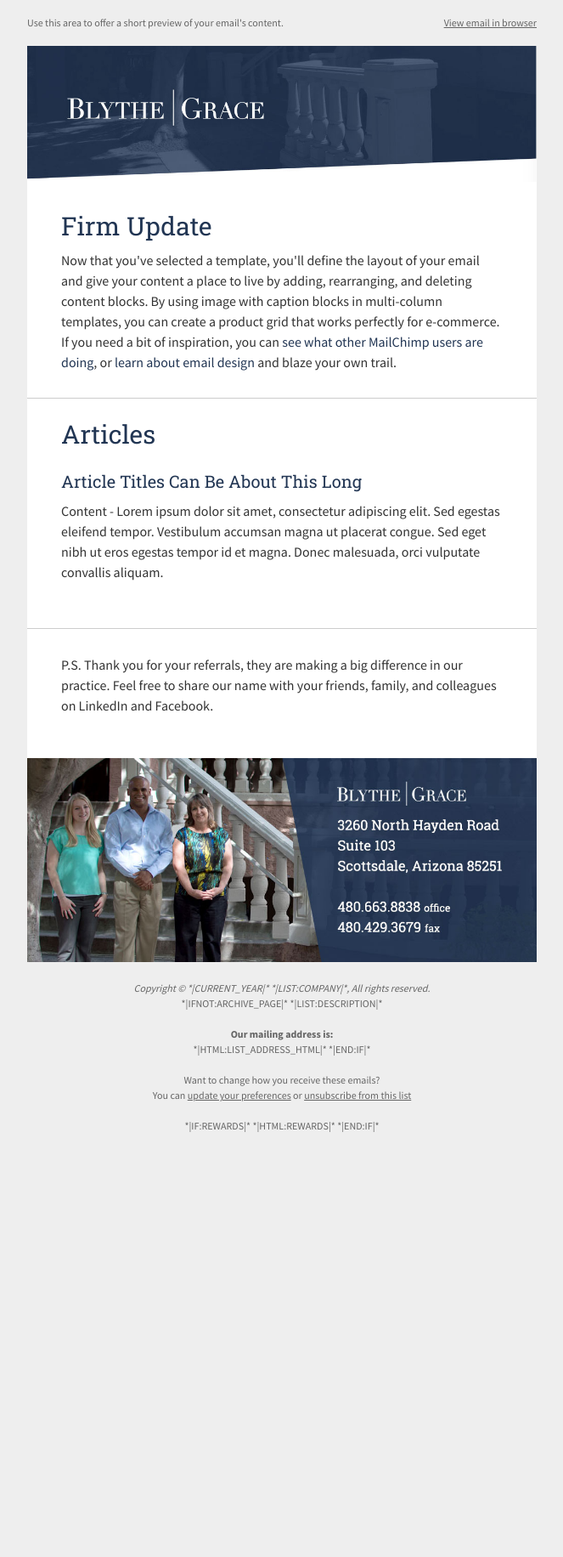
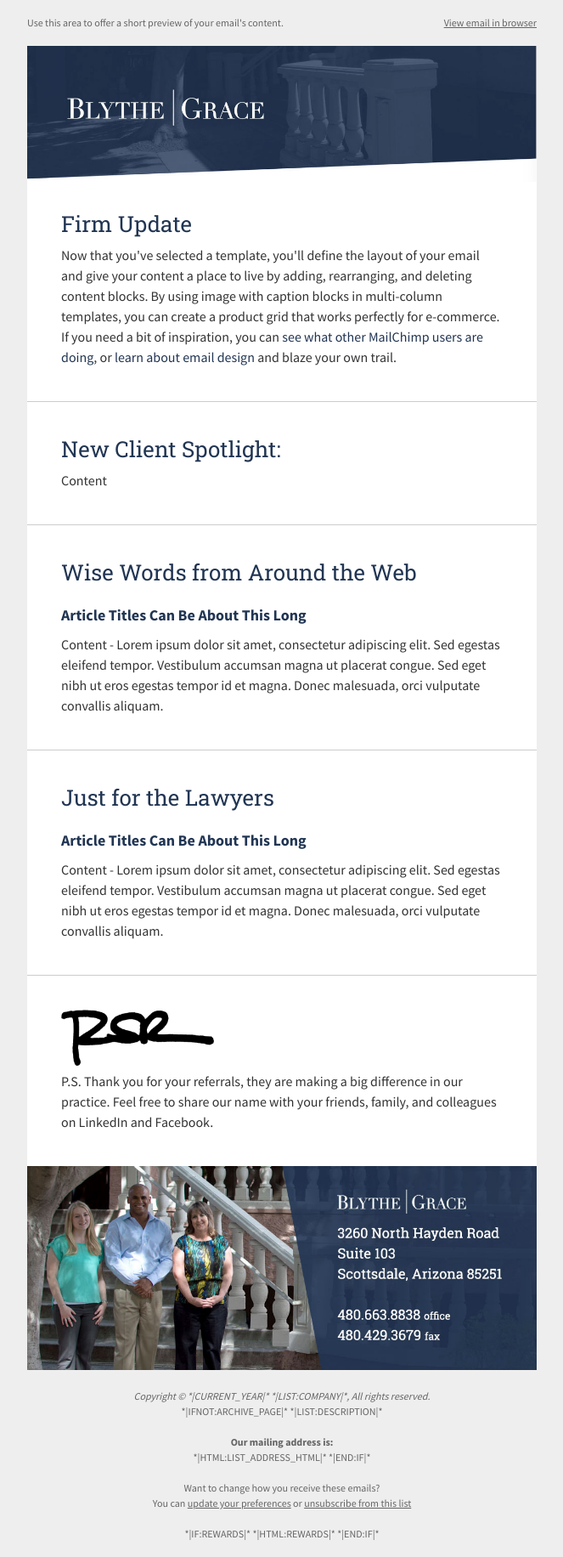
Before and after one commit to kristenzirkler/blythe-grace-demo, a Jekyll site: the page built from email-template-importable.html, in a window 1280 px wide. Shown: the whole page at 85% size, without its empty margins (308-971 px from the left). Built offline with Jekyll 4.4.1, drawn with Linux system fonts in a browser that asks for light colours; before the commit the page ends 1352 px from its top, so only the background shows below that.

Commit message:
Updated Email Template

```diff
--- a/email-template-importable.html
+++ b/email-template-importable.html
@@ -19,9 +19,9 @@ font: |
 accent-font: |
  font-family: 'Roboto Slab', Arial, sans-serif;
 header-style: |
- font-family: 'Roboto Slab', Arial, sans-serif; color: #213553; font-size: 30px; line-height: 36px;
+ font-family: 'Roboto Slab', Arial, sans-serif; color: #213553; font-size: 26px; line-height: 30px; font-weight: normal;
 subheader-style: |
- font-family: 'Roboto Slab', Arial, sans-serif; color: #213553; font-size: 20px; line-height: 24px;
+ font-family: 'Source Sans Pro', Arial, sans-serif; color: #213553; font-size: 18px; line-height: 24px;
 
 ---
 <!doctype html>
@@ -70,7 +70,8 @@ a, a:visited { color: {{ page.main-color }}; }
                         <![endif]-->
                         <table align="center" border="0" cellpadding="0" cellspacing="0" width="100%" class="templateContainer">
                             <tr>
-                                            <td valign="top" class="preheaderContainer"><table border="0" cellpadding="0" cellspacing="0" width="100%" class="mcnTextBlock" style="min-width:100%;">
+                                <td valign="top" class="preheaderContainer">
+<table border="0" cellpadding="0" cellspacing="0" width="100%" class="mcnTextBlock" style="min-width:100%;">
     <tbody class="mcnTextBlockOuter">
         <tr>
             <td valign="top" class="mcnTextBlockInner">
@@ -154,7 +155,7 @@ a, a:visited { color: {{ page.main-color }}; }
                                                             <table align="left" border="0" cellpadding="0" cellspacing="0" width="100%" style="min-width:100%;" class="mcnTextContentContainer">
                                                                 <tbody>
                                                                 <tr>
-                                                                    <td valign="top" class="mcnTextContent" style="padding-top: 0; padding-right: 40px; padding-bottom: 20px; padding-left: 40px;">
+                                                                    <td valign="top" class="mcnTextContent" style="padding-right: 40px; padding-left: 40px;">
 
 <div class="firm-update-header"><h1 mc:edit="firm-update-header">Firm Update</h1></div>
 <div class="firm-update" mc:edit="firm-update">
@@ -171,6 +172,12 @@ a, a:visited { color: {{ page.main-color }}; }
                                             </table></td>
                                         </tr>
                                         <tr>
+                                            <td style="padding-top: 30px;">
+                                                <table border="0" cellpadding="0" cellspacing="0" width="100%">
+                                                <tbody><tr><td style=" border-top: 1px solid #ccc; height: 40px; overflow: hidden;">&nbsp;</td></tr></tbody></table>
+                                            </td>
+                                        </tr>
+                                        <tr>
                                             <td valign="top" class="bodyContainer"><table border="0" cellpadding="0" cellspacing="0" width="100%" class="mcnTextBlock" style="min-width:100%;">
                                                 <tbody class="mcnTextBlockOuter">
                                                     <tr>
@@ -178,15 +185,13 @@ a, a:visited { color: {{ page.main-color }}; }
                                                             <table align="left" border="0" cellpadding="0" cellspacing="0" width="100%" style="min-width:100%;" class="mcnTextContentContainer">
                                                                 <tbody>
                                                                 <tr>
-                                                                    <td valign="top" class="mcnTextContent" style="padding-top: 0; padding-right: 40px; padding-left: 40px;border-top: 1px solid #ccc;">
-<br>
-<h1 mc:edit="article-header">Articles</h1>
-<br>
-<div class="article" mc:repeatable>
-    <h2 mc:edit="article_title"><a style="text-decoration: none;line-height: 1.3em;" href="#">Article Titles Can Be About This Long</a></h2>
-    <p mc:edit="article_content">Content - Lorem ipsum dolor sit amet, consectetur adipiscing elit. Sed egestas eleifend tempor. Vestibulum accumsan magna ut placerat congue. Sed eget nibh ut eros egestas tempor id et magna. Donec malesuada, orci vulputate convallis aliquam.</p>
+                                                                    <td valign="top" class="mcnTextContent" style="padding-right: 40px; padding-left: 40px;">
+
+<div class="new-client-header"><h1 mc:edit="new-client-header">New Client Spotlight:</h1></div>
+<div class="new-client" mc:edit="new-client">
+    <p>Content</p>
 </div>
-<br>
+
                                                                     </td>
                                                                 </tr>
                                                             </tbody></table>
@@ -197,6 +202,12 @@ a, a:visited { color: {{ page.main-color }}; }
                                             </table></td>
                                         </tr>
                                         <tr>
+                                            <td style="padding-top: 30px;">
+                                                <table border="0" cellpadding="0" cellspacing="0" width="100%">
+                                                <tbody><tr><td style=" border-top: 1px solid #ccc; height: 40px; overflow: hidden;">&nbsp;</td></tr></tbody></table>
+                                            </td>
+                                        </tr>
+                                        <tr>
                                             <td valign="top" class="bodyContainer"><table border="0" cellpadding="0" cellspacing="0" width="100%" class="mcnTextBlock" style="min-width:100%;">
                                                 <tbody class="mcnTextBlockOuter">
                                                     <tr>
@@ -204,9 +215,71 @@ a, a:visited { color: {{ page.main-color }}; }
                                                             <table align="left" border="0" cellpadding="0" cellspacing="0" width="100%" style="min-width:100%;" class="mcnTextContentContainer">
                                                                 <tbody>
                                                                 <tr>
-                                                                    <td valign="top" class="mcnTextContent" style="border-top: 1px solid #ccc; padding-top: 20px; padding-right: 40px; padding-bottom: 40px; padding-left: 40px;">
+                                                                    <td valign="top" class="mcnTextContent" style="padding-right: 40px; padding-left: 40px;">
+<h1 mc:edit="article-header">Wise Words from Around the Web</h1>
+<br>
+<div class="article" mc:repeatable style="padding-bottom: 20px;">
+    <h2 mc:edit="article_title"><a style="text-decoration: none;line-height: 1.3em;font-weight: bold;" href="#">Article Titles Can Be About This Long</a></h2>
+    <p mc:edit="article_content">Content - Lorem ipsum dolor sit amet, consectetur adipiscing elit. Sed egestas eleifend tempor. Vestibulum accumsan magna ut placerat congue. Sed eget nibh ut eros egestas tempor id et magna. Donec malesuada, orci vulputate convallis aliquam.</p>
+</div>
+                                                                    </td>
+                                                                </tr>
+                                                            </tbody></table>
+
+                                                        </td>
+                                                    </tr>
+                                                </tbody>
+                                            </table></td>
+                                        </tr>
+                                        <tr>
+                                            <td style="padding-top: 10px;">
+                                                <table border="0" cellpadding="0" cellspacing="0" width="100%">
+                                                <tbody><tr><td style=" border-top: 1px solid #ccc; height: 40px; overflow: hidden;">&nbsp;</td></tr></tbody></table>
+                                            </td>
+                                        </tr>
+                                        <tr>
+                                            <td valign="top" class="bodyContainer"><table border="0" cellpadding="0" cellspacing="0" width="100%" class="mcnTextBlock" style="min-width:100%;">
+                                                <tbody class="mcnTextBlockOuter">
+                                                    <tr>
+                                                        <td valign="top" class="mcnTextBlockInner">
+                                                            <table align="left" border="0" cellpadding="0" cellspacing="0" width="100%" style="min-width:100%;" class="mcnTextContentContainer">
+                                                                <tbody>
+                                                                <tr>
+                                                                    <td valign="top" class="mcnTextContent" style="padding-right: 40px; padding-left: 40px;">
+<h1 mc:edit="law-article-header">Just for the Lawyers</h1>
+<br>
+<div class="law-article" mc:repeatable style="padding-bottom: 20px;">
+    <h2 mc:edit="law-article_title"><a style="text-decoration: none;line-height: 1.3em;font-weight: bold;" href="#">Article Titles Can Be About This Long</a></h2>
+    <p mc:edit="law-article_content">Content - Lorem ipsum dolor sit amet, consectetur adipiscing elit. Sed egestas eleifend tempor. Vestibulum accumsan magna ut placerat congue. Sed eget nibh ut eros egestas tempor id et magna. Donec malesuada, orci vulputate convallis aliquam.</p>
+</div>
+                                                                    </td>
+                                                                </tr>
+                                                            </tbody></table>
+
+                                                        </td>
+                                                    </tr>
+                                                </tbody>
+                                            </table></td>
+                                        </tr>
+                                        <tr>
+                                            <td style="padding-top: 10px;">
+                                                <table border="0" cellpadding="0" cellspacing="0" width="100%">
+                                                <tbody><tr><td style=" border-top: 1px solid #ccc; height: 40px; overflow: hidden;">&nbsp;</td></tr></tbody></table>
+                                            </td>
+                                        </tr>
+                                        <tr>
+                                            <td valign="top" class="bodyContainer"><table border="0" cellpadding="0" cellspacing="0" width="100%" class="mcnTextBlock" style="min-width:100%;">
+                                                <tbody class="mcnTextBlockOuter">
+                                                    <tr>
+                                                        <td valign="top" class="mcnTextBlockInner">
+                                                            <table align="left" border="0" cellpadding="0" cellspacing="0" width="100%" style="min-width:100%;" class="mcnTextContentContainer">
+                                                                <tbody>
+                                                                <tr>
+                                                                    <td valign="top" class="mcnTextContent" style="padding-right: 40px; padding-left: 40px; padding-bottom: 40px;">
 <div class="referrals">
-    <p mc:edit="referral_content">P.S. Thank you for your referrals, they are making a big difference in our practice.  Feel free to share our name with your friends, family, and colleagues on LinkedIn and Facebook.</p>
+    <img src="http://blythegrace.com/img/robert-signature.png" style="width:180px;"/>
+    <br>
+    <p mc:edit="referral_content" style="margin:0;">P.S. Thank you for your referrals, they are making a big difference in our practice.  Feel free to share our name with your friends, family, and colleagues on LinkedIn and Facebook.</p>
 </div>
 
                                                                     </td>
```
Also changed, not shown: _includes/email-css.html (+2 -9 lines), img/robert-signature.png (added), 1 other file. Lines whose indentation alone changed are shown as unchanged.
